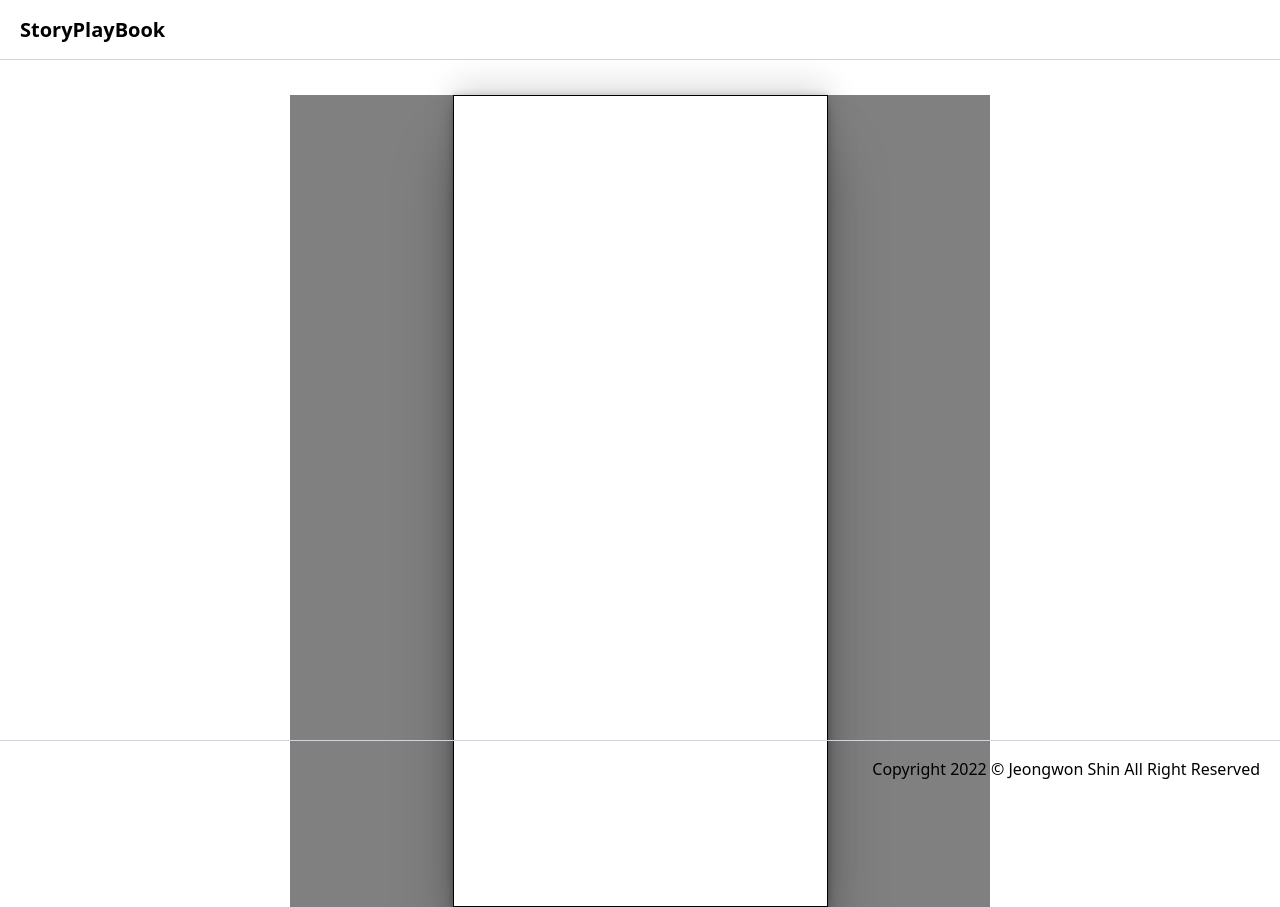
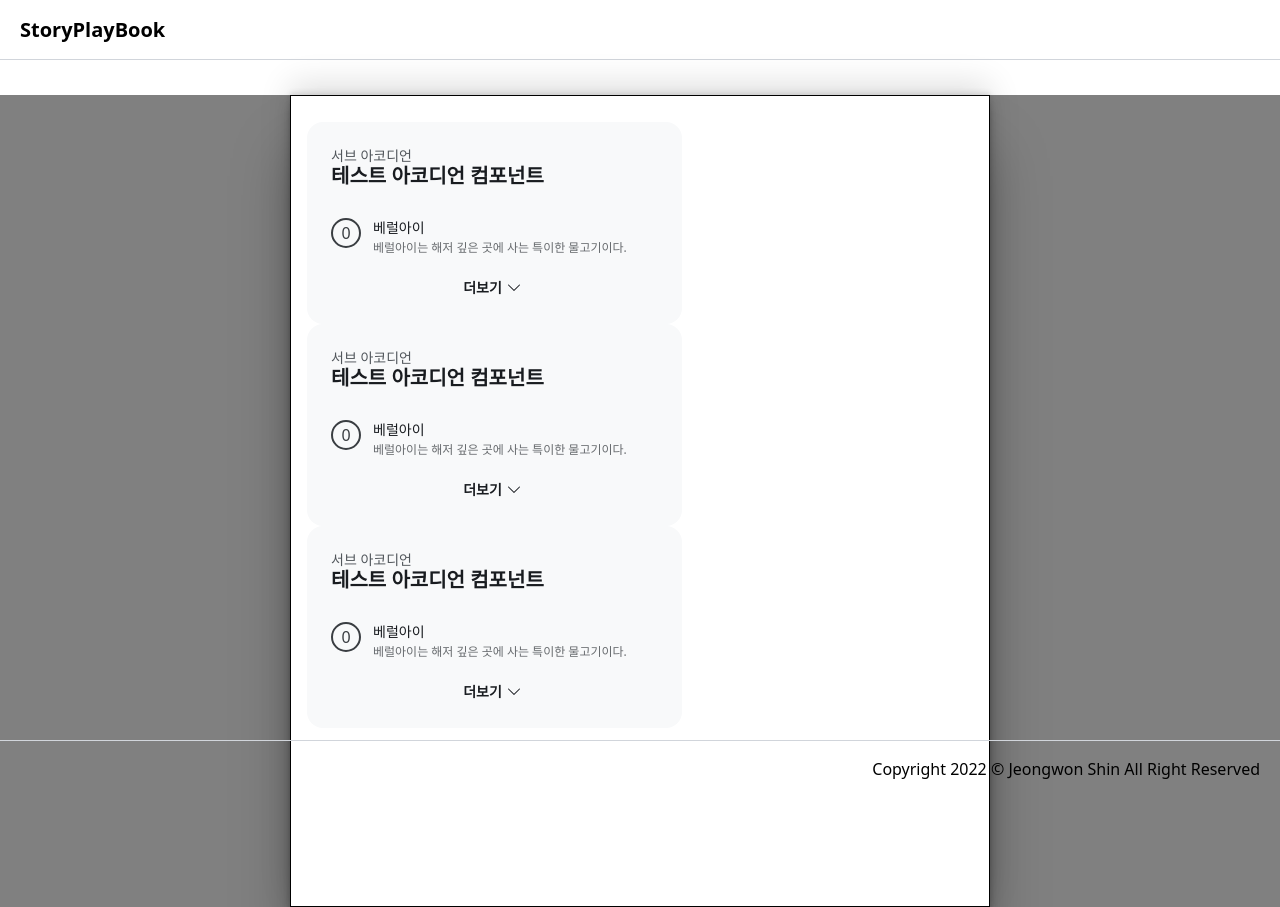
Before and after one commit to newgardener/StoryPlayBook-Project, a React (Create React App) app: page /story-playground in a window 1280 px wide. Built offline with nearby package versions, Linux system fonts and the light colour scheme.

Commit message:
feat: DraggableWrapper 컴포넌트 생성
- StoryPlaySection에서 DraggableWrapper에 감싸진 컴포넌트의 경우 자유롭게 움직일 수 있음

```diff
--- /dev/null
+++ b/src/components/DraggableWrapper/index.tsx
@@ -0,0 +1,112 @@
+import * as React from "react";
+import { createPortal } from "react-dom";
+import classNames from "classnames/bind";
+import { motion, MotionProps, MotionValue, useMotionValue } from "framer-motion";
+
+import { defaultComponentProps } from "../../constants";
+import { AccordionCard, AccordionCardProps } from "../../design-system/components";
+
+import styles from "./styles.module.scss";
+
+const cx = classNames.bind(styles);
+
+type Point = {
+  x: MotionValue<number>;
+  y: MotionValue<number>;
+};
+
+const css = {
+  padding: 16,
+  minBoundingClientTop: 111,
+  maxBoundingClientBottom: 891,
+};
+
+type UseDrag = Point & {
+  top: number;
+  bottom: number;
+};
+
+const useDrag: (point: UseDrag) => MotionProps = ({ x, y, top, bottom }) => {
+  const isDragging = React.useRef(false);
+
+  return {
+    drag: true,
+    dragElastic: 0,
+    dragMomentum: false,
+    dragConstraints: {
+      top: 0,
+      left: 0,
+      right: 0,
+      bottom: 0,
+    },
+    onDragStart: () => {
+      isDragging.current = true;
+    },
+    onDrag: (_, info) => {
+      const newPointX = x.get() + info.delta.x;
+      const newPointY = y.get() + info.delta.y;
+
+      const minBoundedY = css.minBoundingClientTop - top;
+      const maxBoundedY = css.maxBoundingClientBottom - bottom;
+
+      if (newPointX < 0 || newPointX > 290) return;
+      if (newPointY < minBoundedY || newPointY > maxBoundedY) return;
+
+      x.set(x.get() + info.delta.x);
+      y.set(y.get() + info.delta.y);
+    },
+  };
+};
+
+export const DraggableWrapper = () => {
+  const x = useMotionValue(0);
+  const y = useMotionValue(10);
+  const point = { x, y };
+
+  return (
+    <DraggableComponentContainer {...point}>
+      <DraggableComponent {...point} />
+    </DraggableComponentContainer>
+  );
+};
+
+type DraggableComponentContainerProps = Point & {
+  children?: React.ReactNode;
+};
+
+const DraggableComponentContainer = ({
+  children,
+  x,
+  y,
+}: DraggableComponentContainerProps) => {
+  return (
+    <motion.div style={{ x, y, top: css.padding, left: css.padding }}>
+      {children}
+    </motion.div>
+  );
+};
+
+const DraggableComponent = (point: Point) => {
+  const [top, setTop] = React.useState(0);
+  const [bottom, setBottom] = React.useState(0);
+  const componentRef = React.useRef<HTMLDivElement>(null);
+
+  const dragProps = useDrag({
+    ...point,
+    top,
+    bottom,
+  });
+
+  React.useLayoutEffect(() => {
+    setTop(componentRef.current?.getBoundingClientRect().top ?? 0);
+    setBottom(componentRef.current?.getBoundingClientRect().bottom ?? 0);
+  }, []);
+
+  return (
+    <motion.div {...dragProps} ref={componentRef}>
+      <AccordionCard
+        {...(defaultComponentProps["AccordionCard"] as AccordionCardProps)}
+      />
+    </motion.div>
+  );
+};
--- a/src/components/StoryPlaySection/index.tsx
+++ b/src/components/StoryPlaySection/index.tsx
@@ -1,5 +1,7 @@
 import * as React from "react";
 import classNames from "classnames/bind";
+
+import { DraggableWrapper } from "../DraggableWrapper";
 
 import styles from "./styles.module.scss";
 
@@ -8,7 +10,11 @@ const cx = classNames.bind(styles);
 export const StoryPlaySection = () => {
   return (
     <div className={cx("storyplay-wrapper")}>
-      <div className={cx("story-canvas")}></div>
+      <div className={cx("story-render-panel")}>
+        <DraggableWrapper />
+        <DraggableWrapper />
+        <DraggableWrapper />
+      </div>
     </div>
   );
 };
--- a/src/components/StoryPlaySection/styles.module.scss
+++ b/src/components/StoryPlaySection/styles.module.scss
@@ -4,14 +4,14 @@
   display: flex;
   align-items: center;
   justify-content: center;
-  width: 700px;
+  width: 100%;
   height: 100%;
   box-sizing: border-box;
   background-color: gray;
 }
 
-.story-canvas {
-  width: 375px;
+.story-render-panel {
+  width: 700px;
   height: 812px;
   border: 1px solid black;
   background-color: #fff;
@@ -19,4 +19,5 @@
   box-shadow: rgba(0, 0, 0, 0.25) 0px 54px 55px, rgba(0, 0, 0, 0.12) 0px -12px 30px,
     rgba(0, 0, 0, 0.12) 0px 4px 6px, rgba(0, 0, 0, 0.17) 0px 12px 13px,
     rgba(0, 0, 0, 0.09) 0px -3px 5px;
+  padding: 16px;
 }
--- a/src/design-system/components/AccordionCard/styles.module.scss
+++ b/src/design-system/components/AccordionCard/styles.module.scss
@@ -6,6 +6,7 @@ $BULLET_COLOR: #3a3e42;
   border-radius: 16px;
   background-color: $BACKGROUND_COLOR;
   padding: 24px 0;
+  max-width: 375px;
 
   .content-header {
     margin-bottom: 24px;
```
Also changed, not shown: src/components/DraggableWrapper/styles.module.scss (added), 1 other file (tests, documents, lock files or other folders).
